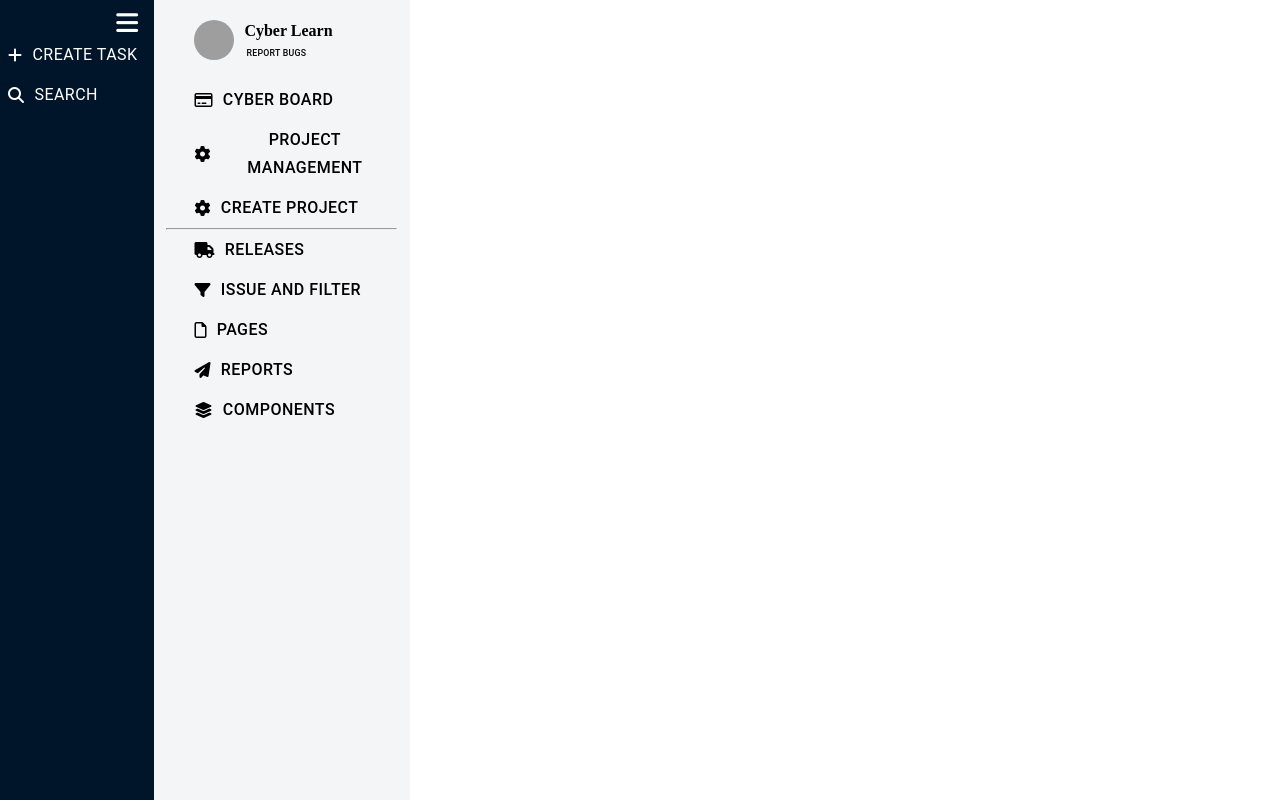
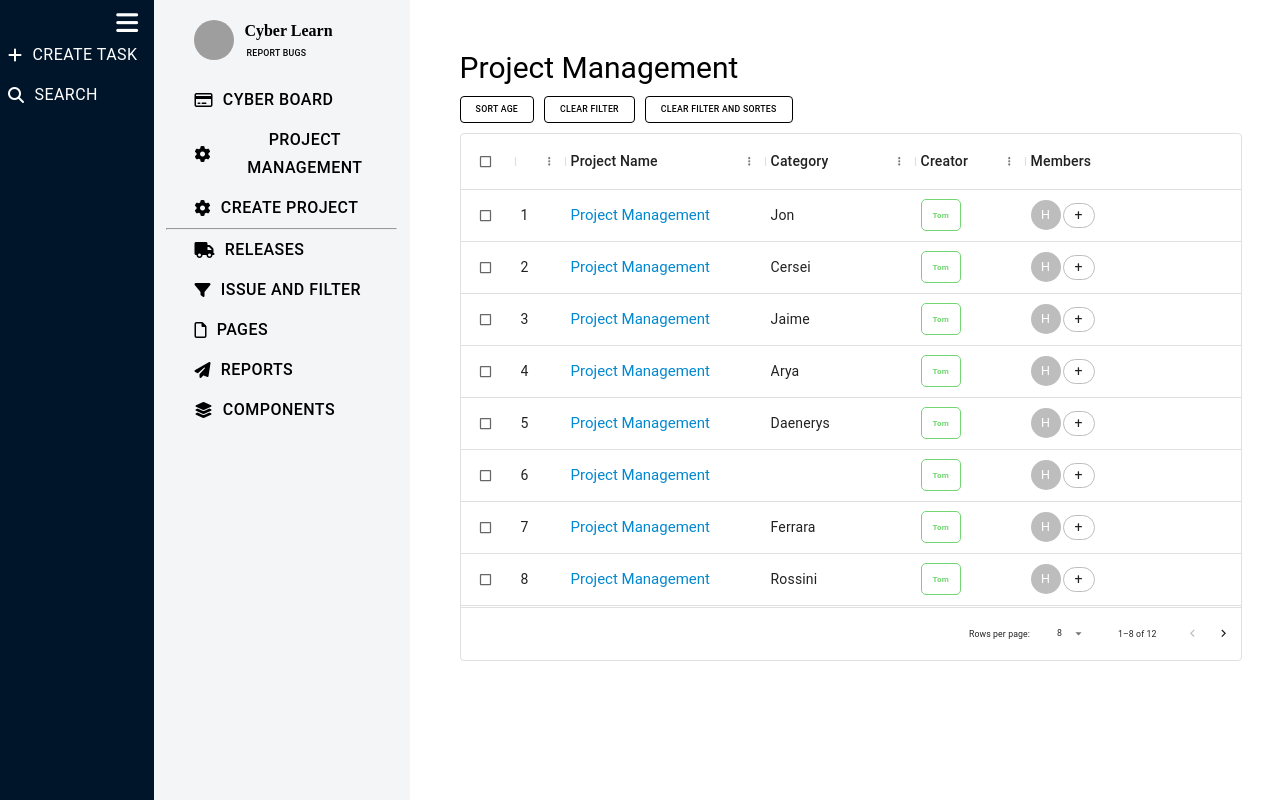
Before and after one commit to NgoDuc2505/mentor-jira, a React (Vite) app: page / in a window 1280 px wide. Built offline with nearby package versions, Linux system fonts and the light colour scheme; grey boxes are pictures that could not be loaded.

Commit message:
Upload edit project layout

```diff
--- a/src/App.tsx
+++ b/src/App.tsx
@@ -4,6 +4,7 @@ import { BrowserRouter, Routes, Route } from 'react-router-dom'
 import HomeTemplate from './templates/home-template/HomeTemplate'
 //template
 const CreateProject = lazy(()=>{return import('./Pages/create-project/CreateProject')})
+const ProjectManagement = lazy(()=>{return import('./Pages/project-management/ProjectManagement')})
 
 function App() {
 
@@ -14,6 +15,7 @@ function App() {
         <Routes>
           <Route path='' element={<HomeTemplate />}>
             <Route path='create-project' element={<CreateProject/>}></Route>
+            <Route path='' element={<ProjectManagement/>}></Route>
           </Route>
         </Routes>
       </BrowserRouter>
--- /dev/null
+++ b/src/Pages/project-management/ProjectManagement.tsx
@@ -0,0 +1,163 @@
+//mui ui
+import Button from '@mui/material/Button';
+import Typography from '@mui/material/Typography';
+import Avatar from '@mui/material/Avatar';
+import Chip from '@mui/material/Chip';
+import Modal from '@mui/material/Modal';
+//mui data grid
+import Box from '@mui/material/Box';
+import { DataGrid, GridColDef } from '@mui/x-data-grid';
+import React from 'react';
+//scss
+import './projectManagement.scss'
+//componets
+import EditProjectModal from '../../components/edit-project-modal/EditProjectModal';
+
+function ProjectManagement() {
+    const [openEditModal, setOpenEditModal] = React.useState(false);
+    const handleOpen = () => setOpenEditModal(true);
+    const handleClose = () => setOpenEditModal(false);
+    const columns: GridColDef[] = [
+        { field: 'id', headerName: 'ID', width: 50 },
+        {
+            field: 'projectName',
+            headerName: 'Project Name',
+            width: 200,
+            align: 'left',
+            headerAlign: 'left',
+            renderCell: (params) => {
+                console.log(params)
+                return <Typography variant="h5" sx={{ color: '#0288d1' }}>
+                    Project Management
+                </Typography>
+            }
+
+        },
+        {
+            field: 'categoryName',
+            headerName: 'Category',
+            width: 150,
+            headerAlign: 'left',
+            align: 'left'
+        },
+        {
+            field: 'creator',
+            headerName: 'Creator',
+            type: 'string',
+            width: 110,
+            headerAlign: 'left',
+            align: 'left',
+            renderCell: (params) => {
+                console.log(params)
+                return <Chip label="Tom" variant="outlined" sx={{ color: '#72d772', borderColor: '#72d772', fontWeight: '600', borderRadius: '5px' }} />
+            }
+        },
+        {
+            field: 'members',
+            headerName: 'Members',
+            headerAlign: 'left',
+            align: 'left',
+            width: 250,
+            renderCell: (params) => {
+                console.log(params.row)
+                return (
+                    <>
+                        <div className="members-group">
+                            <Avatar sx={{ height: '3rem', width: '3rem' }}>H</Avatar>
+                        </div>
+                        <Chip label="+" variant="outlined" sx={{ height: '2.5rem', marginLeft: '2px', fontSize: '1.4rem' }} />
+                    </>
+                )
+            }
+        },
+        {
+            field: "action",
+            type: 'actions',
+            headerName: "Action",
+            headerAlign: 'center',
+            align: 'center',
+            width: 150,
+            sortable: false,
+            renderCell: (params) => {
+                const handleEdit = (e: React.MouseEvent) => {
+                    e.stopPropagation()
+                    console.log(params)
+                    handleOpen()
+                }
+                const handleDelete = (e: React.MouseEvent) => {
+                    e.stopPropagation()
+                    console.log(params)
+                }
+                const handleNavigateToDetail = (e: React.MouseEvent) => {
+                    e.stopPropagation()
+                    console.log(params)
+                }
+                return (
+                    <div className="btn-group-table">
+                        <Button sx={{ minWidth: '4rem', marginRight: '5px' }} variant='contained' color='primary' onClick={handleEdit}><i className="fa-solid fa-pen-to-square"></i></Button>
+                        <Button sx={{ minWidth: '4rem', marginRight: '5px' }} variant='contained' color='info' onClick={handleNavigateToDetail}><i className="fa-solid fa-eye"></i></Button>
+                        <Button sx={{ minWidth: '4rem', marginRight: '5px' }} variant='contained' color='error' onClick={handleDelete}><i className="fa-solid fa-trash"></i></Button>
+                    </div>
+                )
+            }
+        }
+    ];
+
+    const rows = [
+        { id: 1, projectName: 'Snow', categoryName: 'Jon', creator: 'John' },
+        { id: 2, projectName: 'Lannister', categoryName: 'Cersei', creator: 'John' },
+        { id: 3, projectName: 'Lannister', categoryName: 'Jaime', creator: 'John' },
+        { id: 4, projectName: 'Stark', categoryName: 'Arya', creator: 'John' },
+        { id: 5, projectName: 'Targaryen', categoryName: 'Daenerys', creator: 'John' },
+        { id: 6, projectName: 'Melisandre', categoryName: null, creator: 'John' },
+        { id: 7, projectName: 'Clifford', categoryName: 'Ferrara', creator: 'John' },
+        { id: 8, projectName: 'Frances', categoryName: 'Rossini', creator: 'John' },
+        { id: 9, projectName: 'Roxie', categoryName: 'Harvey', creator: 'John' },
+        { id: 91, projectName: 'Roxie', categoryName: 'Harvey', creator: 'John' },
+        { id: 92, projectName: 'Roxie', categoryName: 'Harvey', creator: 'John' },
+        { id: 93, projectName: 'Roxie', categoryName: 'Harvey', creator: 'John' }
+    ];
+    return (
+        <div className="project-management">
+            <div className="proj-management-title">
+                <Typography variant="h3" gutterBottom>
+                    Project Management
+                </Typography>
+                <div className="btn-proj-management-group">
+                    <Button variant='outlined'>Sort age</Button>
+                    <Button variant='outlined'>Clear filter</Button>
+                    <Button variant='outlined'>Clear filter and sortes</Button>
+                </div>
+            </div>
+            <div className="mui-data-grid-proj">
+                <Box sx={{ height: ' 528px', width: '100%' }}>
+                    <DataGrid
+                        sx={{ fontSize: '1.4rem' }}
+                        rows={rows}
+                        columns={columns}
+                        initialState={{
+                            pagination: {
+                                paginationModel: {
+                                    pageSize: 8,
+                                },
+                            },
+                        }}
+                        pageSizeOptions={[8, 10, 12]}
+                        checkboxSelection
+                        disableRowSelectionOnClick
+                    />
+                    <Modal
+                        open={openEditModal}
+                        onClose={handleClose}
+                        aria-labelledby="modal-modal-title"
+                        aria-describedby="modal-modal-description"
+                    >
+                        <EditProjectModal/>
+                    </Modal>
+                </Box>
+            </div>
+        </div>
+    )
+}
+
+export default ProjectManagement
--- /dev/null
+++ b/src/Pages/project-management/projectManagement.scss
@@ -0,0 +1,15 @@
+.project-management{
+    padding: 5rem 0 5rem 5rem;
+    width: 65%;
+    .proj-management-title{
+        margin-bottom: 1rem;
+        .btn-proj-management-group{
+            display: flex;
+            gap: 1rem;
+            button{
+                color: black;
+                border: 1px black solid;
+            }
+        }
+    }
+}
--- /dev/null
+++ b/src/components/edit-project-modal/EditProjectModal.tsx
@@ -0,0 +1,60 @@
+//ckeditor
+import { CKEditor } from '@ckeditor/ckeditor5-react';
+import ClassicEditor from '@ckeditor/ckeditor5-build-classic';
+//mui ui
+import Typography from '@mui/material/Typography';
+import Button from '@mui/material/Button';
+
+function EditProjectModal() {
+    return (
+        <div className="edit-project-modal">
+            <Typography variant='h3'>Edit Project</Typography>
+            <hr />
+            <div className="edit-title-project">
+                <div className="edit-title-project-item">
+                    <Typography variant='h4'>Project ID</Typography>
+                    <input type="text" />
+                </div>
+                <div className="edit-title-project-item">
+                    <Typography variant='h4'>Project Name</Typography>
+                    <input type="text" />
+                </div>
+                <div className="edit-title-project-item">
+                    <Typography variant='h4'>Project Category</Typography>
+                    <select name="category" id="category">
+                        <option value="1">1</option>
+                        <option value="2">2</option>
+                        <option value="3">3</option>
+                    </select>
+                </div>
+            </div>
+            <div className="edit-project-desc">
+                <Typography variant='h4'>Project Description</Typography>
+                <CKEditor
+                    editor={ClassicEditor}
+                    data="<p>Hello from CKEditor 5!</p>"
+                    onReady={editor => {
+                        // You can store the "editor" and use when it is needed.
+                        console.log('Editor is ready to use!', editor);
+                    }}
+                    onChange={(event, editor) => {
+                        const data = editor.getData();
+                        console.log({ event, editor, data });
+                    }}
+                    onBlur={(event, editor) => {
+                        console.log('Blur.', editor);
+                    }}
+                    onFocus={(event, editor) => {
+                        console.log('Focus.', editor);
+                    }}
+                />
+            </div>
+            <div className="btn-edit-project-group">
+            <Button variant='outlined'>Cancel</Button>
+            <Button variant='outlined'>Cancel</Button>
+            </div>
+        </div>
+    )
+}
+
+export default EditProjectModal
--- a/src/components/side-bar-home-sub/SideBarSub.tsx
+++ b/src/components/side-bar-home-sub/SideBarSub.tsx
@@ -18,7 +18,7 @@ function SideBarSub() {
             </div>
             <div className="group-btn-bar-sub">
                 <Button variant='text'><i className="fa-regular fa-credit-card"></i>Cyber Board</Button>
-                <Button variant='text'><i className="fa-solid fa-gear"></i>Project Management</Button>
+                <Button variant='text'><i className="fa-solid fa-gear"></i><NavLink to={'/'}>Project Management</NavLink></Button>
                 <Button variant='text'><i className="fa-solid fa-gear"></i> <NavLink to={'/create-project'}>Create Project</NavLink> </Button>
                 <hr />
                 <Button variant='text'><i className="fa-solid fa-truck"></i>Releases</Button>
```
